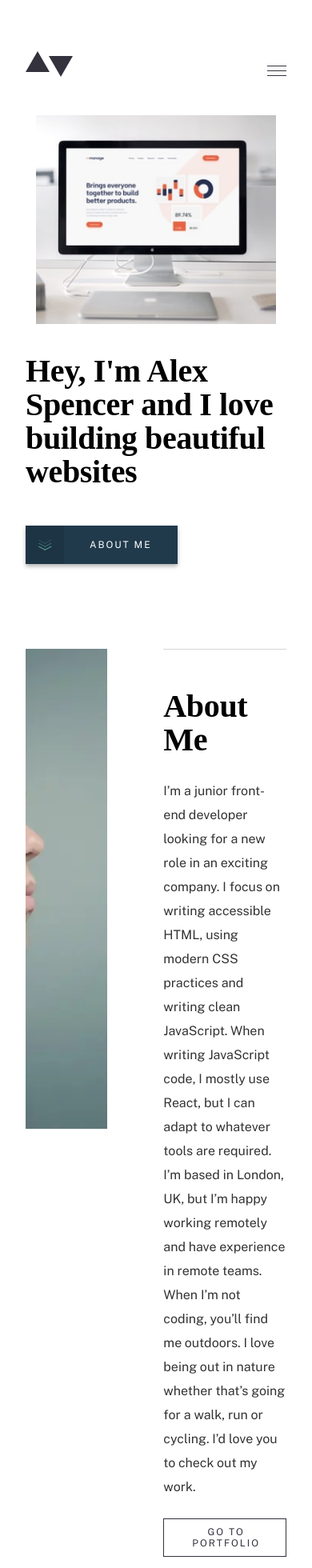
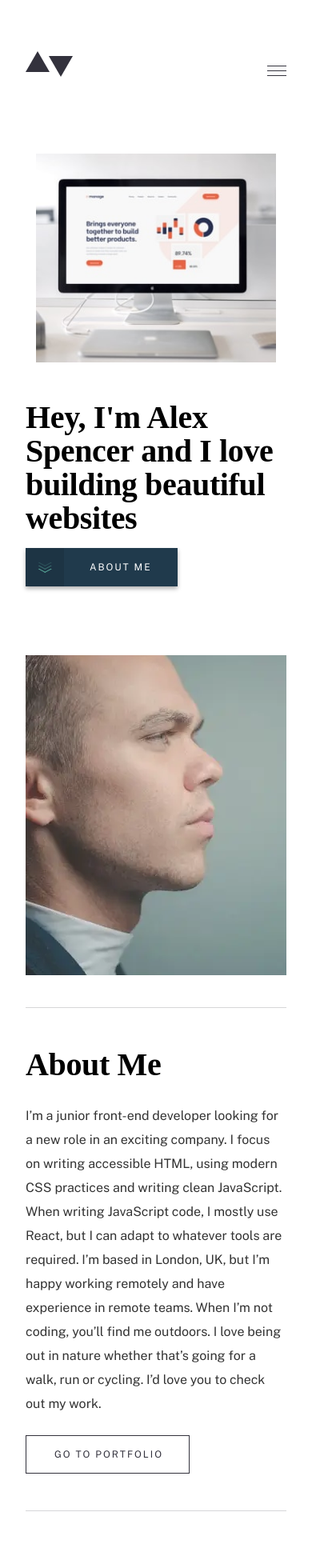
Before and after one commit to andriy-koz/minimalist-portfolio-website, a Next.js app: page / in a window 390 px wide. Shown: the top 1960 px of the page at 80% size. Built offline with nearby package versions, Linux system fonts and the light colour scheme; a web font is replaced by a local one.

Commit message:
style: home page 535px responsive

```diff
--- a/components/AboutMe.js
+++ b/components/AboutMe.js
@@ -1,4 +1,3 @@
-import Image from 'next/image'
 import Link from 'next/link'
 import ButtonSecondary from './UI/ButtonSecondary'
 import styles from '../styles/components/AboutMe.module.scss'
--- a/components/Footer.js
+++ b/components/Footer.js
@@ -7,7 +7,7 @@ const Footer = () => {
   return (
     <div className={styles.footer}>
       <div className={`${styles['footer-container']} container`}>
-        <LogoTriangles footer />
+        <LogoTriangles footer className={styles.triangles}/>
         <div className={styles['links-container']}>
           <Link href="/">home</Link>
           <Link href="/portfolio">portfolio</Link>
--- a/styles/components/AboutMe.module.scss
+++ b/styles/components/AboutMe.module.scss
@@ -3,6 +3,10 @@
 .main-container {
   margin-top: 170px;
   display: flex;
+  @media (max-width: 535px) {
+    flex-direction: column;
+    margin-top: -40px;
+  }
 }
 
 .side-info {
@@ -24,6 +28,11 @@
   @media (max-width: 1104px) {
     margin-left: 70px;
   }
+  @media (max-width: 535px) {
+    margin-left: 0px;
+    margin-top: 40px;
+    width: 100%;
+  }
 }
 
 .image-container {
@@ -42,4 +51,8 @@
     width: 281px;
     background-position: right;
   }
+  @media (max-width: 535px) {
+    width: 100%;
+    height: 400px;
+  }
 }
--- a/styles/components/ContactMe.module.scss
+++ b/styles/components/ContactMe.module.scss
@@ -3,9 +3,12 @@
   align-items: center;
   gap: 32px;
   justify-content: space-between;
-
   h2 {
     max-width: 340px;
+  }
+  @media (max-width: 535px) {
+    flex-direction: column;
+    margin-top: 135px;
   }
 }
 
@@ -26,4 +29,7 @@
   @media (max-width: 790px) {
     max-width: 100px;
   }
+  @media (max-width: 535px) {
+    display: none;
+  }
 }
--- a/styles/components/Footer.module.scss
+++ b/styles/components/Footer.module.scss
@@ -5,6 +5,9 @@
   max-width: 1440px;
   height: 80px;
   background-color: $grayish-blue;
+  @media (max-width: 535px) {
+    height: 180px;
+  }
 }
 
 .footer-container {
@@ -13,6 +16,13 @@
   align-items: center;
   a {
     color: #fff;
+  }
+  @media (max-width: 535px) {
+    display: flex;
+    flex-direction: column;
+    align-items: center;
+    gap: 24px;
+    padding-top: 40px;
   }
 }
 
@@ -32,4 +42,8 @@
   img:hover {
     cursor: pointer;
   }
+  @media (max-width: 535px) {
+    margin-top: 8px;
+    margin-left: -30px;
+  }
 }
--- a/styles/components/Hero.module.scss
+++ b/styles/components/Hero.module.scss
@@ -18,7 +18,7 @@
     background-size: contain;
     background-position: center;
     height: auto;
-    margin-top: 0px;
+    margin-top: 48px;
     margin-bottom: 358px;
   }
 }
@@ -52,6 +52,10 @@
       font-size: 40px;
       line-height: 42px;
       letter-spacing: -0.36px;
+      margin-top: 20px;
+    }
+    button {
+      bottom: 20px;
     }
   }
 }
--- a/styles/components/UI/LogoTriangles.module.scss
+++ b/styles/components/UI/LogoTriangles.module.scss
@@ -28,6 +28,9 @@
 .logo-footer {
   border-bottom: 26px solid #fff;
   transform: translateY(50%);
+  @media (max-width: 535px) {
+    transform: translateY(0%) translateX(50%);
+  }
 }
 
 .logo-footer.logo-triangle-2 {
```
